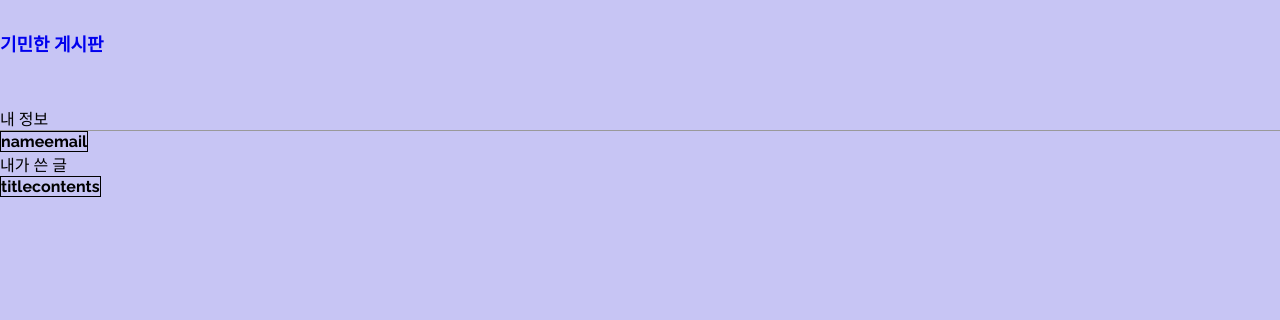
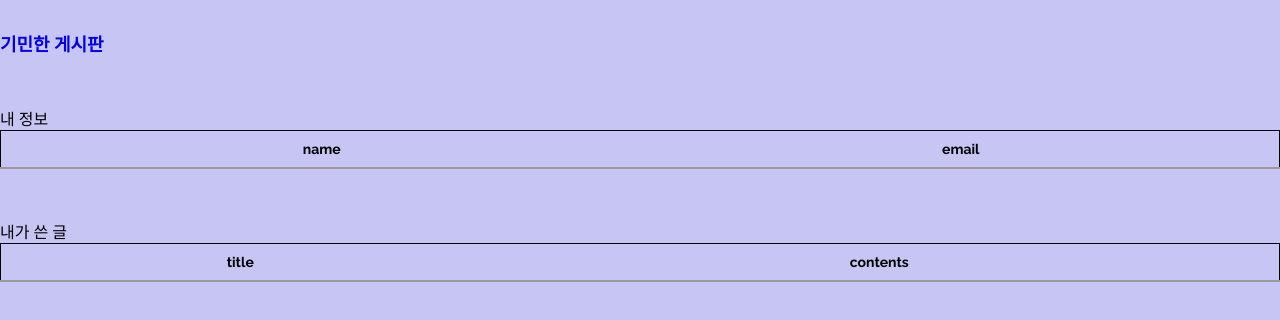
Before and after one commit to MinseokJoo/board-fe, a website: page html/profile.html in a window 1280 px wide. Drawn offline with Linux system fonts and the light colour scheme; no server answers.

Commit message:
완성???

```diff
--- a/html/profile.html
+++ b/html/profile.html
@@ -22,12 +22,35 @@
             margin-bottom: 50px;
         }
 
-        .info {
-            border-bottom: 1px solid #999;
+        table {
+            border-collapse: collapse;
+        }
+        #info-table {
+            width: 100%;
+            margin-bottom: 50px;
         }
 
-        table {
-            border-collapse: collapse;
+        #info-table tr {
+            border-bottom: 2px solid #999;
+        }
+
+        #info-table th {
+            padding: 10px;
+            font-size: 14px;
+        }
+
+        #myposts-table {
+            width: 100%;
+            border-top: 2px solid #999;
+        }
+
+        #myposts-table th {
+            padding: 10px;
+            font-size: 14px;
+        }
+
+        #myposts-table tr {
+            border-bottom: 2px solid #999;
         }
     </style>
     <body>
@@ -54,8 +77,10 @@
     </body>
 </html>
 <script>
-  fetch("http://localhost:5000/api/users/mypage", {credentials: "include"}).then(response => response.json()).then((userInfo) => {
-    const row = `
+    fetch('http://localhost:5000/api/users/mypage', { credentials: 'include' })
+        .then((response) => response.json())
+        .then((userInfo) => {
+            const row = `
     <td>${userInfo.name}</td>
     <td>${userInfo.email}</td>`;
 
```
Also changed, not shown: html/detail.html (+10 -13 lines), html/home.html (+0 -2 lines).
